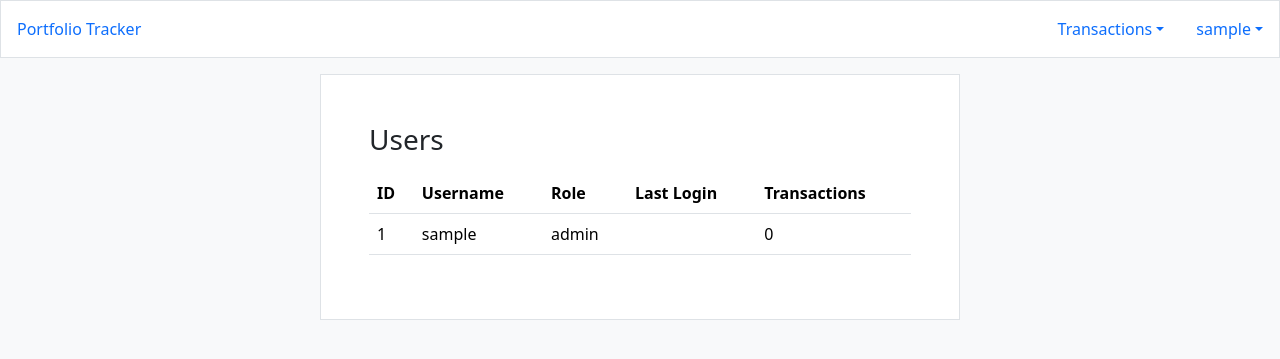
After one commit to shauncampbell20/portfolio-tracker, a Flask app: page /users in a window 1280 px wide. The commit adds this page. Shown: the top 359 px of the page. Run offline with Flask 3, Linux system fonts and the light colour scheme; the visitor is signed in with stand-in values (Sample User, id 1); data comes from the database, SQL or seed files in the repository; data that the repository does not hold is empty; parts of the project's set-up code (start-up, migrations or seed data) failed here and were passed over; some libraries are stand-ins or nearby versions.

Commit message:
add admin functionality

```diff
--- a/portfolio_tracker/auth.py
+++ b/portfolio_tracker/auth.py
@@ -3,6 +3,7 @@ import re
 from werkzeug.security import check_password_hash, generate_password_hash
 from portfolio_tracker.db import get_db
 from portfolio_tracker import cache
+from datetime import datetime
 from flask import (
     Blueprint, flash, g, redirect, render_template, request, session, url_for
 )
@@ -34,8 +35,8 @@ def register():
         if error == '':
             try:
                 db.execute(
-                    "INSERT INTO user (username, password) VALUES (?, ?)",
-                    (username, generate_password_hash(password)),
+                    "INSERT INTO user (username, password, role) VALUES (?, ?, ?)",
+                    (username, generate_password_hash(password), 'standard'),
                 )
                 db.commit()
                 flash('Account created!','success')
@@ -70,6 +71,8 @@ def login():
         if error is None:
             session.clear()
             session['user_id'] = user['id']
+            db.execute('''UPDATE user SET last_login = ? WHERE id = ?''', (datetime.today().strftime('%Y-%m-%d'), user['id']))
+            db.commit()
             cache.set('status','')
             cache.set('updates_needed',['transactions','info','history'])
             return redirect(url_for('index'))
--- a/portfolio_tracker/db.py
+++ b/portfolio_tracker/db.py
@@ -33,8 +33,8 @@ def init_db():
     with current_app.open_resource('schema.sql') as f:
         db.executescript(f.read().decode('utf8'))
     db.execute(
-        "INSERT INTO user (username, password) VALUES (?, ?)",
-        ('test2', generate_password_hash('12345678')),
+        "INSERT INTO user (username, password, role) VALUES (?, ?, ?)",
+        ('admin', generate_password_hash('12345678'), 'admin'),
     )
     db.commit()
 
--- a/portfolio_tracker/main.py
+++ b/portfolio_tracker/main.py
@@ -1,5 +1,5 @@
 from flask import (
-    Blueprint, flash, g, redirect, render_template, request, url_for, jsonify
+    Blueprint, flash, g, redirect, render_template, request, url_for, jsonify, Response
 )
 
 from werkzeug.exceptions import abort
@@ -22,3 +22,22 @@ def history_endpoint():
 @bp.route('/positions', methods=('GET','POST'))
 def positions_endpoint():
     return get_positions_table()
+
+@bp.route('/users', methods=('GET','POST'))
+def users():
+    if g.user['role'] == 'admin':
+        db = get_db()
+        user = pd.read_sql_query('''SELECT
+                                    user.id, user.username, user.role, user.last_login,
+                                    COUNT(transactions.id) as transactions
+                                    FROM user
+                                    LEFT JOIN transactions ON user.id = transactions.user_id
+                                    GROUP BY
+                                    user.id, user.username, user.role, user.last_login
+                                    ''',db)
+        user['last_login'] = user['last_login'].apply(lambda x: pd.Timestamp(x).strftime('%m/%d/%Y') if not pd.isna(x) else '')
+        user = user.to_dict('records')
+        print(user)
+        return render_template('main/users.html', user=user)
+    else:
+        return Response('401 Unauthorized',status=401)
--- a/portfolio_tracker/schema.sql
+++ b/portfolio_tracker/schema.sql
@@ -1,10 +1,13 @@
 DROP TABLE IF EXISTS user;
 DROP TABLE IF EXISTS transactions;
+DROP TABLE IF EXISTS positions;
 
 CREATE TABLE user (
   id INTEGER PRIMARY KEY AUTOINCREMENT,
   username TEXT UNIQUE NOT NULL,
-  password TEXT NOT NULL
+  password TEXT NOT NULL,
+  role TEXT,
+  last_login TIMESTAMP
 );
 
 CREATE TABLE transactions (
--- a/portfolio_tracker/templates/base.html
+++ b/portfolio_tracker/templates/base.html
@@ -30,6 +30,9 @@
             <a class="nav-link dropdown-toggle" data-bs-toggle="dropdown" href="#" role="button" aria-expanded="false">{{ g.user['username'] }}</a>
             <ul class="dropdown-menu dropdown-menu-end">
               <li><a class="dropdown-item" href="{{ url_for('auth.logout') }}">Log Out</a></li>
+              {% if g.user['role'] == 'admin' %}
+              <li><a class="dropdown-item" href="{{ url_for('main.users') }}">View Users</a></li>
+              {% endif %}
             </ul>
         </li>
 
--- /dev/null
+++ b/portfolio_tracker/templates/main/users.html
@@ -0,0 +1,32 @@
+{% extends 'base.html' %}
+
+{% block content %}
+    <div class="d-flex justify-content-center align-items-center min-vh-90">
+        <div class="p-5 m-3 border bg-white w-50">
+        <h1 class="h3 mb-3 fw-normal">Users</h1>
+
+        <table class="table">
+            <thead>
+                <tr>
+                    <th>ID</th>
+                    <th>Username</th>
+                    <th>Role</th>
+                    <th>Last Login</th>
+                    <th>Transactions</th>
+                </tr>
+            </thead>
+            {% for row in user %}
+                <tr>
+                    <td>{{ row.id }}</td>
+                    <td>{{ row.username }}</td>
+                    <td>{{ row.role }}</td>
+                    <td>{{ row.last_login }}</td>
+                    <td>{{ row.transactions }}</td>
+                </tr>
+            {% endfor %}
+        </table>
+
+        </div>
+    </div>
+
+{% endblock %}
```
Also changed, not shown: portfolio_tracker/helpers.py (+48 -39 lines).
